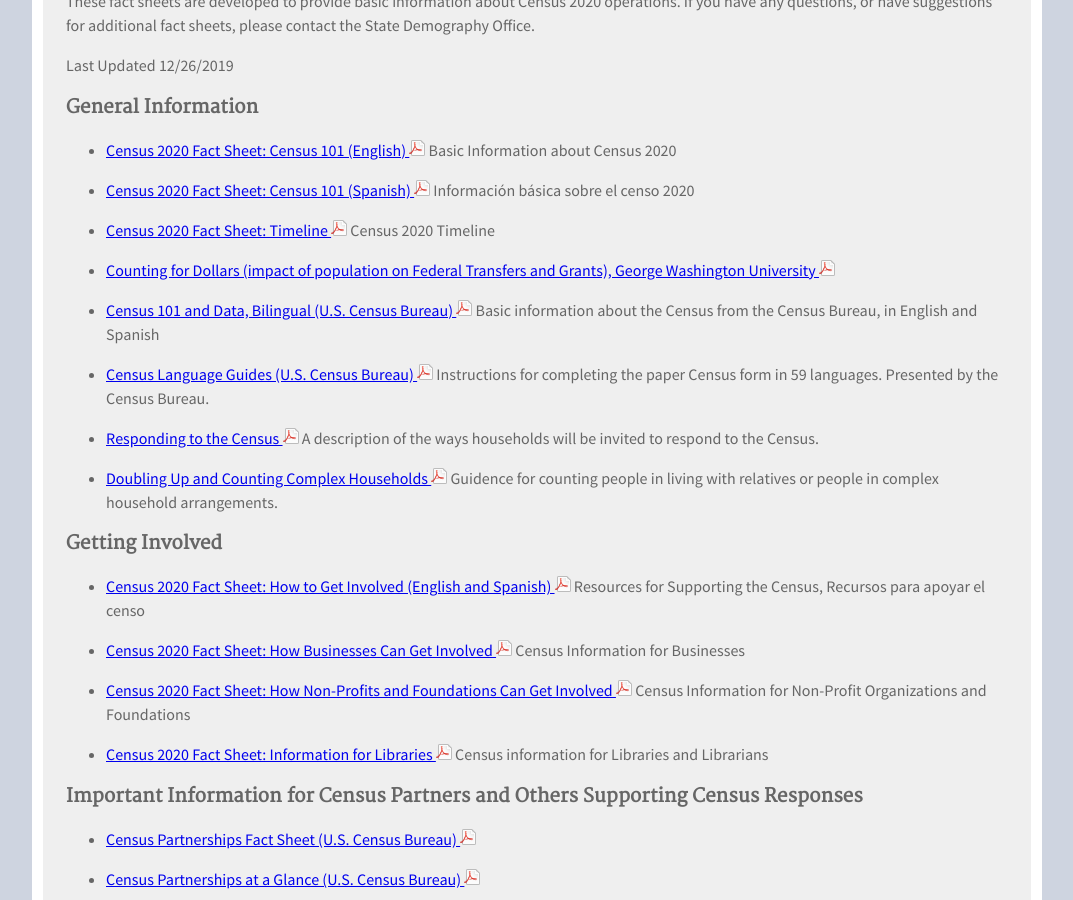
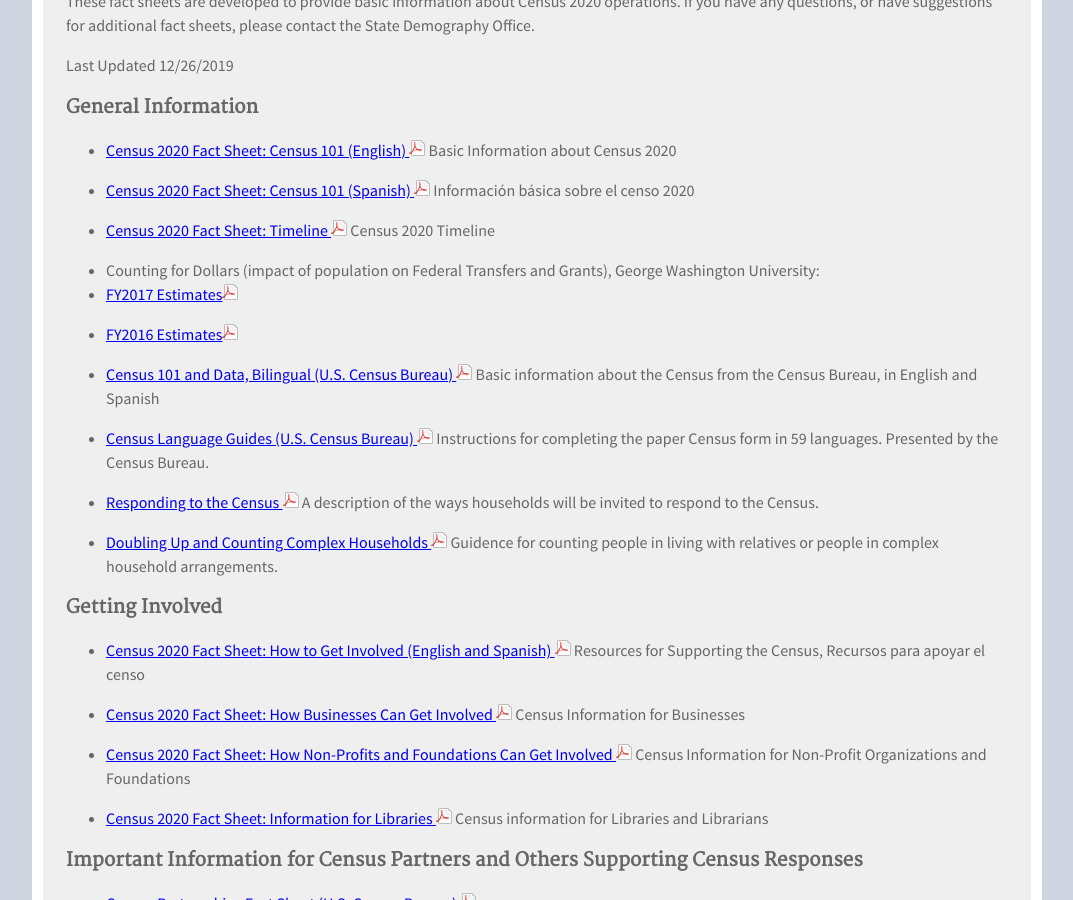
Before and after one commit to TBleess/Website_New, a Jekyll site: the page built from pages/5_CensusACS/2020-factsheets.md, in a window 1280 px wide and 900 px high, scrolled down 415 px. Shown: the whole window, without its empty margins (103-1176 px from the left). Built offline with Jekyll 4.4.1, drawn with Linux system fonts in a browser that asks for light colours.

Commit message:
Update 2020-factsheets.md

```diff
--- a/pages/5_CensusACS/2020-factsheets.md
+++ b/pages/5_CensusACS/2020-factsheets.md
@@ -21,7 +21,9 @@
 
 * [Census 2020 Fact Sheet: Timeline  ![pdf](/images/page_white_acrobat.png 'download pdf file')](https://drive.google.com/open?id=1e7G3DxlOETABoLzSm2KpiQrC3UVK_tI1) Census 2020 Timeline
 
-*	[Counting for Dollars (impact of population on Federal Transfers and Grants), George Washington University ![pdf](/images/page_white_acrobat.png 'download pdf file')](https://gwipp.gwu.edu/sites/g/files/zaxdzs2181/f/downloads/IPP-1819-3%20CountingforDollars_CO.pdf)
+*	Counting for Dollars (impact of population on Federal Transfers and Grants), George Washington University:
+* [FY2017 Estimates![pdf](/images/page_white_acrobat.png 'download pdf file')](https://gwipp.gwu.edu/sites/g/files/zaxdzs2181/f/downloads/Counting%20for%20Dollars%202020%20-%20Comprehensive%20Accounting_Report%207B%20Feb%202020%20rev.pdf)
+* [FY2016 Estimates![pdf](/images/page_white_acrobat.png 'download pdf file')](https://gwipp.gwu.edu/sites/g/files/zaxdzs2181/f/downloads/IPP-1819-3%20CountingforDollars_CO.pdf)
 
 * [Census 101 and Data, Bilingual (U.S. Census Bureau) ![pdf](/images/page_white_acrobat.png 'download pdf file')](https://drive.google.com/open?id=1JtpX8LT311ZGr_6ZW-gPPZVM9jfTEMAP) Basic information about the Census  from the Census Bureau, in English and Spanish
 
```
